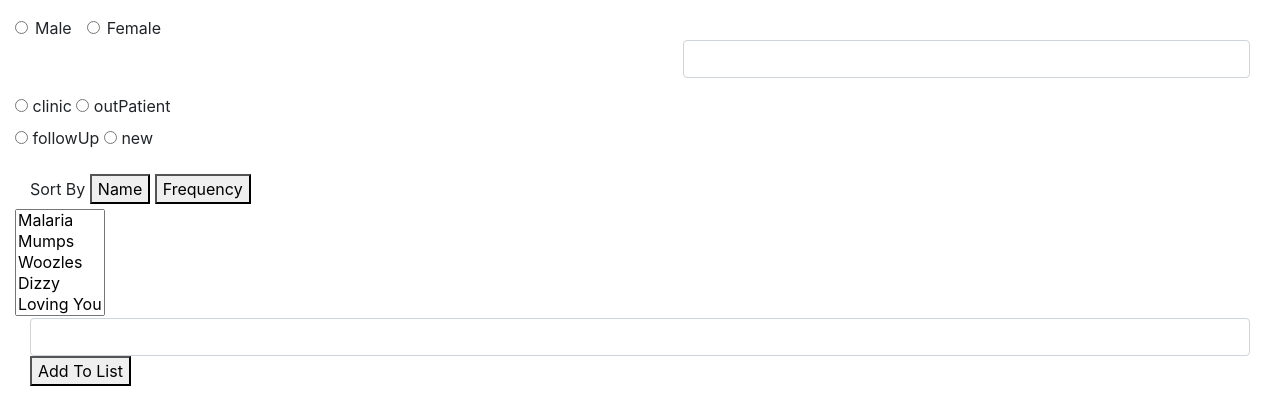
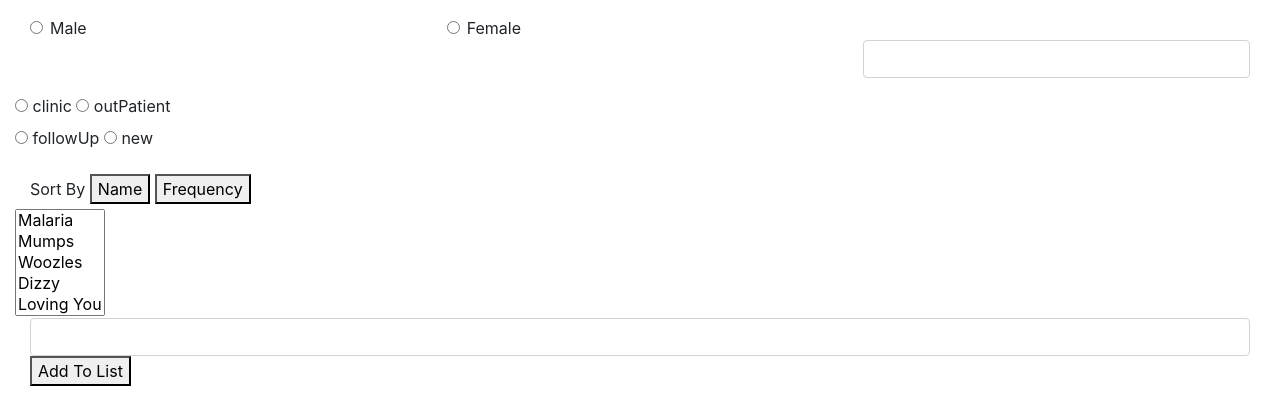
Before and after one commit to EvanFCMoses/statLoggerWebpage, a Django app: page /encounter/ in a window 1280 px wide. Shown: the top 398 px of the page. Run offline with Django 3.2, Linux system fonts and the light colour scheme; some libraries are stand-ins or nearby versions.

Commit message:
correctly scaling now

```diff
--- a/statWebApp/encounter/templates/dataEntry.html
+++ b/statWebApp/encounter/templates/dataEntry.html
@@ -19,7 +19,7 @@
             <p>
                 <div class="container-fluid">
                     <div class="d-flex justify-content-center">
-                        <div class="">
+                        <div class="col-sm">
                             <div class="form-check">
                                 <input class="form-check-input" type="radio" id="genderIndicationMale" name="gender">
                                 <label class="form-check-label" for="genderIndicationMale">Male</label>
```
